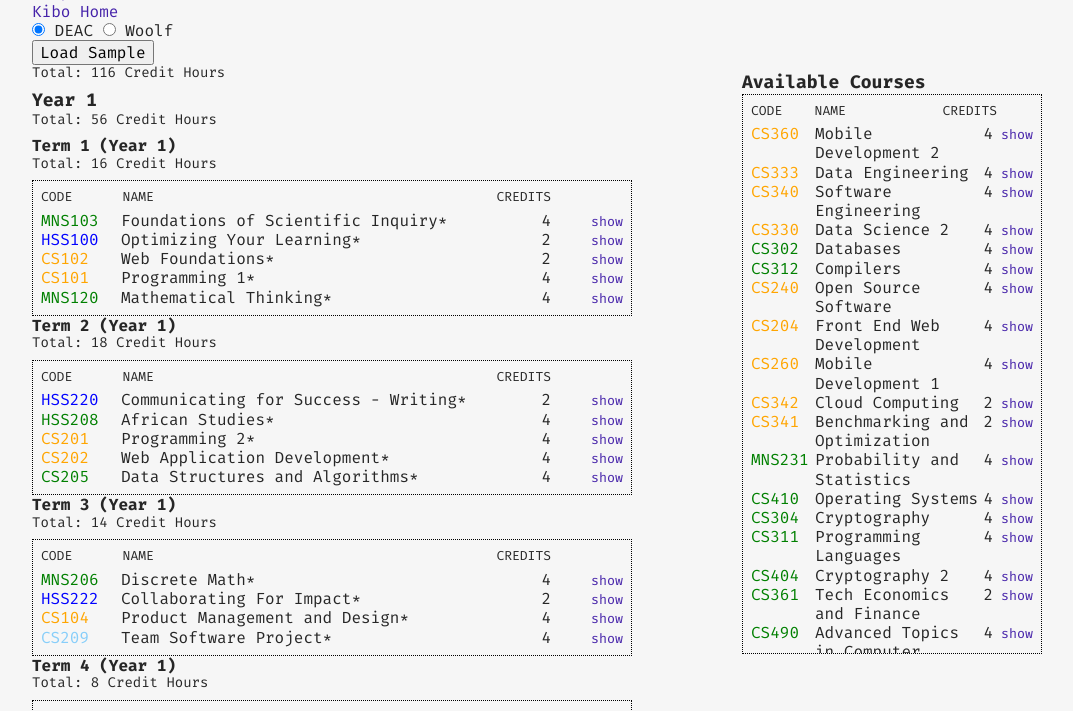
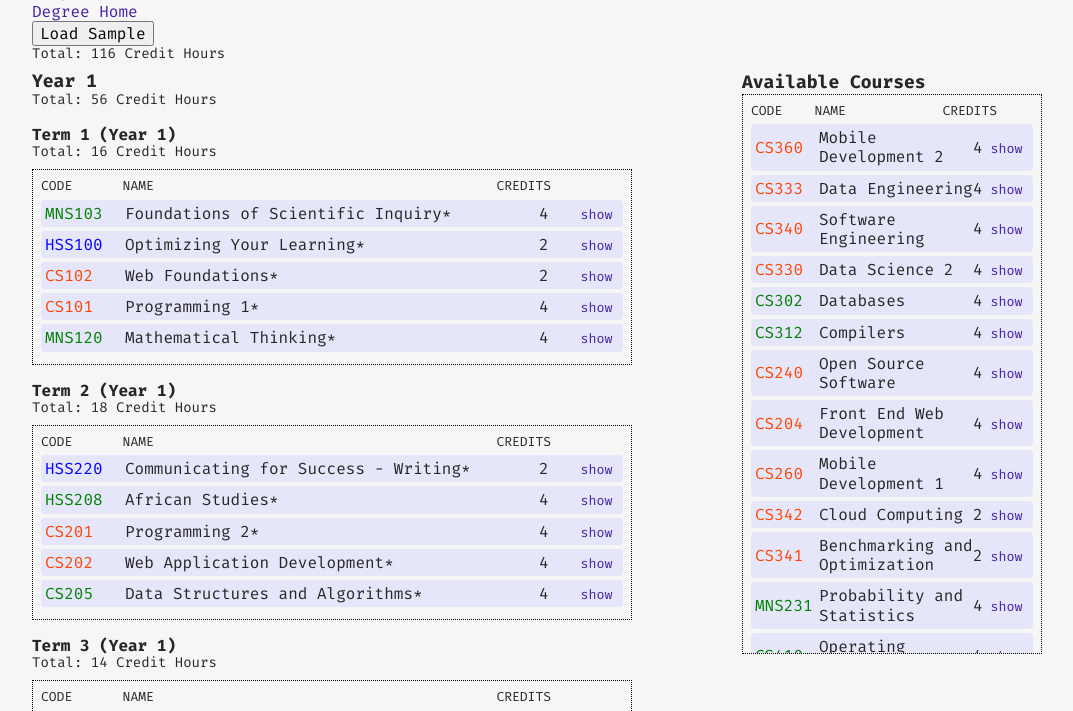
Before and after one commit to rrcobb/course-planner, a plain HTML site: page index.html in a window 1280 px wide. Shown: the part 56-767 px from the top of the page, without its empty margins (158-1231 px from the left). Drawn offline with Linux system fonts and the light colour scheme.

Commit message:
cleanups

```diff
--- a/script.js
+++ b/script.js
@@ -338,9 +338,13 @@ function renderAbout() {
   let about = document.querySelector('.about');
   let helpLink = new URL(document.location);
   helpLink.searchParams.set('help', true)
-  about.innerHTML += `<h1>Kibo Course Planner</h1>`
+  // todo: figure out how to add the logo here but... not suck
+  about.innerHTML += `
+  <div>
+    <h1>Kibo Degree Planner</h1>
+  </div>`
   about.innerHTML += `<p><a href="${helpLink}">Help</a></p>`
-  about.innerHTML += `<p><a href="https://kibo.school">Kibo Home</a></p>`
+  about.innerHTML += `<p><a href="https://kibo.school/degree-program">Degree Home</a></p>`
 }
 
 function render() {
@@ -355,7 +359,7 @@ function render() {
   renderTerms();
   renderMergedCourses();
   renderAvailableCourses();
-  renderModeSwitch();
+  // renderModeSwitch();
   renderLoadSample();
   renderCourseDetails();
 }
--- a/style.css
+++ b/style.css
@@ -24,8 +24,8 @@
 :root {
   --theory-color: green;
   --skills-color: blue;
-  --technical-color: orange;
-  --practical-color: lightskyblue;
+  --technical-color: orangered;
+  --practical-color: purple;
   --font-body: 'Fira Mono', monospace;
   --font-h1: 'Fira Mono', monospace;
   --highlight: #FFC804;
@@ -51,10 +51,12 @@ h1, h2 {
   margin-bottom: 0;
 }
 
-
-
 .about {
   max-width: max(calc(100% - 300px), 400px);
+}
+
+.term {
+  margin-top: 1em;
 }
 
 .term h3 {
@@ -80,7 +82,7 @@ h1, h2 {
 }
 
 .available .courses .credits {
-  margin-right: 0;
+  margin-right: 0.5em;
 }
 
 .courses .labels {
@@ -152,14 +154,21 @@ h3 {
   display: flex;
   flex-direction: row;
   justify-content: space-between;
+  margin: 0.25em 0;
+  padding: 0.25em;
+  background-color: lavender;
+  border-radius: 4px;
+  cursor: grab;
 }
 
 .course div {
   display: flex;
+  align-items: center;
 }
 
 .course.fixed {
   position: relative;
+  cursor: unset;
 }
 
 .course.fixed .name:after {
@@ -222,7 +231,7 @@ a:hover {
 }
 
 a.show-detail, a.hide-detail {
-  margin-left: 0.5em;
+  margin-right: 0.4em;
 }
 
 .help, .details {
```
Also changed, not shown: logo.png (added), 1 other file.
